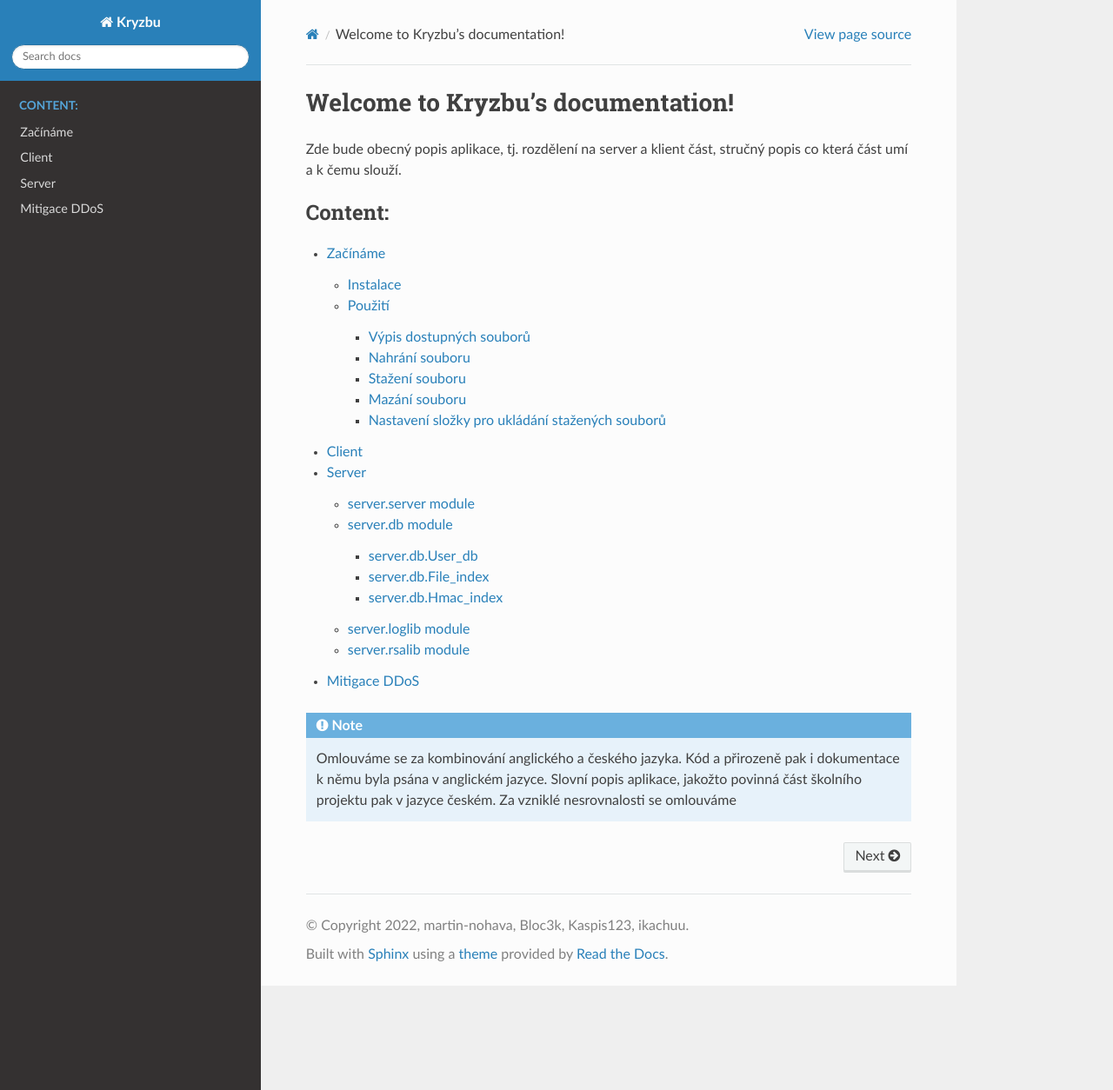
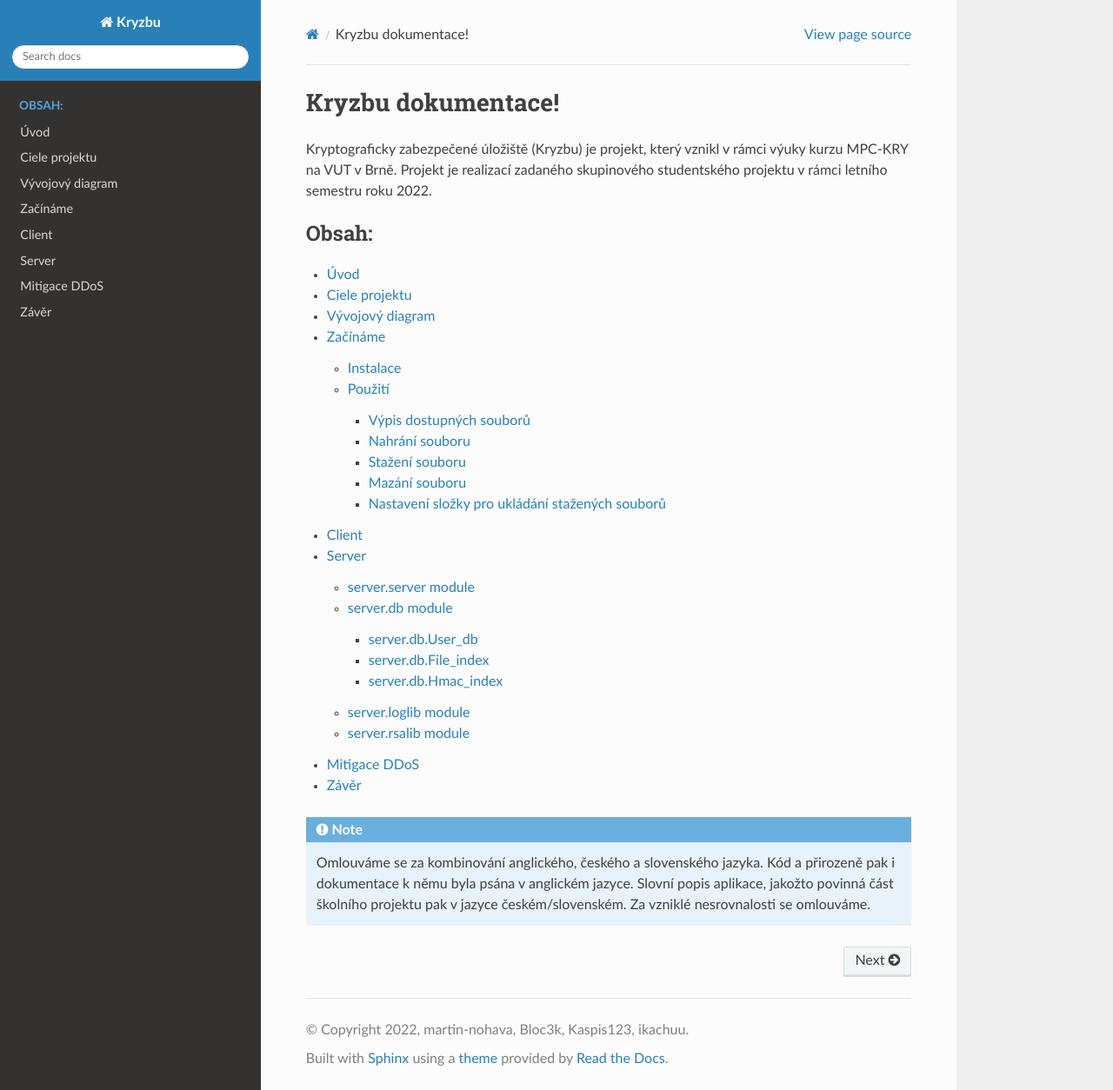
Before and after one commit to martin-nohava/kryzbu, a Sphinx documentation site: the page built from docs/source/index.rst, in a window 1280 px wide and 1254 px high. Shown: the whole window at 87% size. Built offline with Sphinx 7.4.7 and the Read the Docs theme 2.0.0, drawn with Linux system fonts in a browser that asks for light colours.

Commit message:
Added documentaion Uvod and Zaver + vyvojovy diagram

```diff
--- a/docs/source/client.rst
+++ b/docs/source/client.rst
@@ -1,7 +1,8 @@
 Client
 =============
 
-Zde bude slovní popis klientské aplikace, její schopnosti a způsob jejích využití.
+Klient je konsolová aplikace sloužící pro přístup ke vzdálenému úložišti. Klient komunikuje se `serverem <server.html>`_ a to vždy stylem dotaz odpověď.
+Komunikaci vždy zahajuje klient. Jak klientskou aplikaci používat vysvětluje kapitola `Začínáme <gettingStarted.html>`_.
 
 .. automodule:: client
    :members:
--- a/docs/source/index.rst
+++ b/docs/source/index.rst
@@ -3,20 +3,23 @@
    You can adapt this file completely to your liking, but it should at least
    contain the root `toctree` directive.
 
-Welcome to Kryzbu's documentation!
-==================================
+Kryzbu dokumentace!
+===================
 
-Zde bude obecný popis aplikace, tj. rozdělení na server a klient část, stručný popis co která část umí a k čemu slouží.
+Kryptograficky zabezpečené úložiště (Kryzbu) je projekt, který vznikl v rámci výuky kurzu MPC-KRY na VUT v Brně. Projekt je realizací zadaného
+skupinového studentského projektu v rámci letního semestru roku 2022.
 
 .. toctree::
    :maxdepth: 3
-   :caption: Content:
+   :caption: Obsah:
 
+   uvod
    gettingStarted
    client
    server
    ddos
+   zaver
 
 .. note::
-   Omlouváme se za kombinování anglického a českého jazyka. Kód a přirozeně pak i dokumentace k němu byla psána v anglickém jazyce.
-   Slovní popis aplikace, jakožto povinná část školního projektu pak v jazyce českém. Za vzniklé nesrovnalosti se omlouváme
+   Omlouváme se za kombinování anglického, českého a slovenského jazyka. Kód a přirozeně pak i dokumentace k němu byla psána v anglickém jazyce.
+   Slovní popis aplikace, jakožto povinná část školního projektu pak v jazyce českém/slovenském. Za vzniklé nesrovnalosti se omlouváme.
--- a/docs/source/server.rst
+++ b/docs/source/server.rst
@@ -1,7 +1,11 @@
 Server
 ======
 
-Zde bude slovní popis Serveru, co dokáže a jak to dělá.
+.. _Server:
+
+Server je python aplikace běžící na hostujícím zařízení naslouchající na přidělené IP adrese a PORTU. Realizuje vzdálené zabezpečené úložiště.
+Vyřizuje příchozí dotazy od `klienta <client.html>`_. Zajišťuje také registraci uživatelů, jejich autentizaci a řízení jejich přístupu. Přijímá pouze spojení zabezpečené pomocí TLS.
+Server `loguje <server.html#server-loglib-module>`_ důležité probíhající události a ukládá je do souboru, kde je zajištěna jejich integrita.
 
 server.server module
 --------------------
--- /dev/null
+++ b/docs/source/zaver.rst
@@ -0,0 +1,4 @@
+Závěr
+=====
+
+Zde bude popsáno čeho bylo dosaženo.
```
Also changed, not shown: docs/source/uvod.rst (added, +49 -0 lines), 1 other file.
